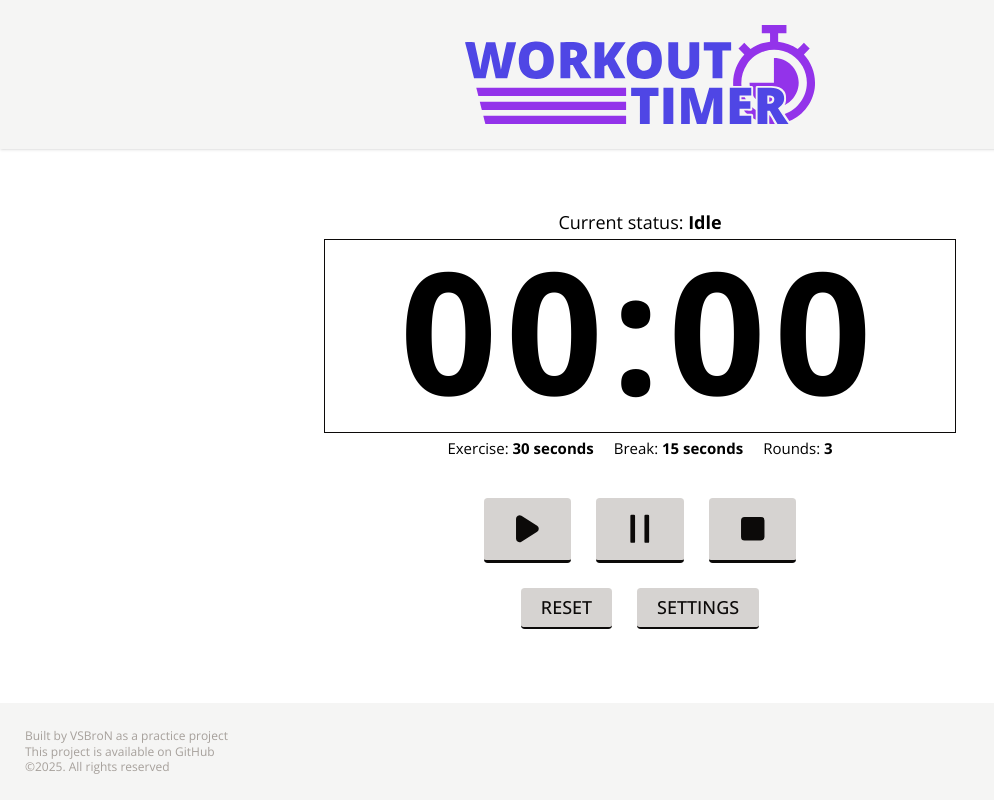
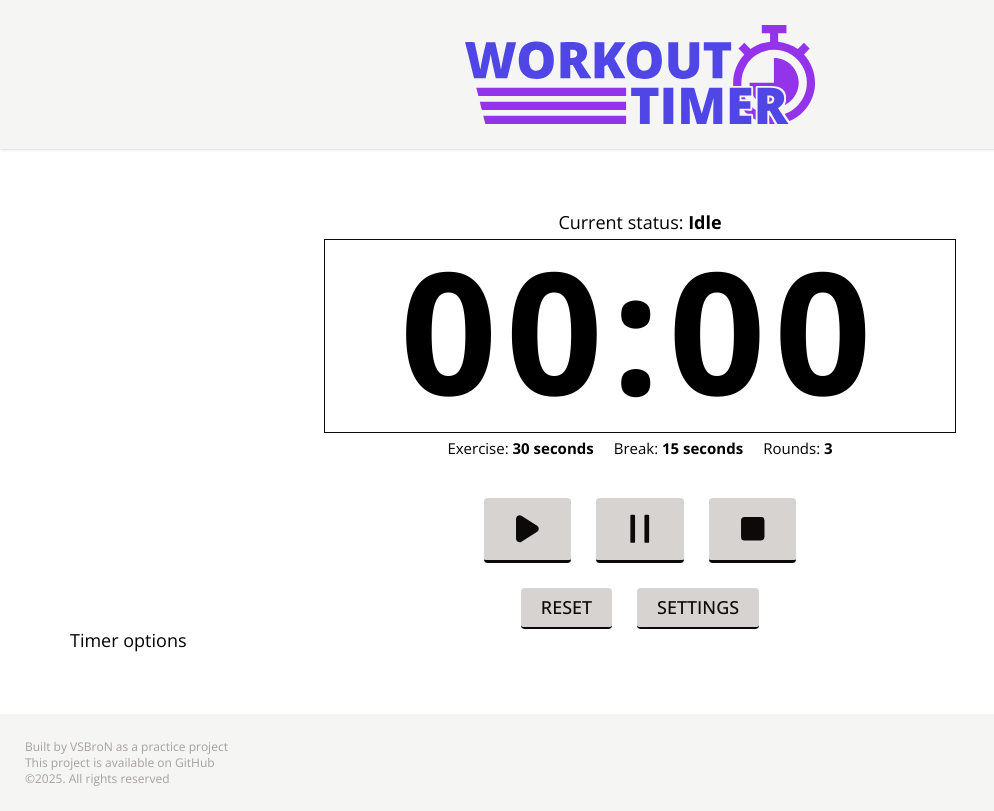
Before and after one commit to vsbron/workout-timer-2025-react, a React (Vite) app: page / in a window 1280 px wide. Both pictures are taken after a click on the button "SETTINGS". Shown: the whole page, without its empty margins (0-994 px from the left). Built offline with nearby package versions, Linux system fonts and the light colour scheme.

Commit message:
Add Options bar and a state that toggles it

```diff
--- a/src/components/Options.tsx
+++ b/src/components/Options.tsx
@@ -1,3 +1,5 @@
+import { useState } from "react";
+
 import { useTimerContext } from "@/context/TimerContext";
 
 import Button from "@/ui/Button";
@@ -7,14 +9,21 @@ function Options() {
   // Getting the reset function from the Context API
   const { resetTimer } = useTimerContext();
 
+  // Setting the state for the options bar visibility and creating toggle function
+  const [areOptionsOpen, setAreOptionsOpen] = useState<boolean>(false);
+  const toggleOptions = () => {
+    setAreOptionsOpen((areOpen) => !areOpen);
+  };
+
   // Returned JSX
   return (
     <section>
       <Container>
         <div className="flex justify-center gap-10">
           <Button onClick={resetTimer}>Reset</Button>
-          <Button>Settings</Button>
+          <Button onClick={toggleOptions}>Settings</Button>
         </div>
+        {areOptionsOpen && <div>Timer options</div>}
       </Container>
     </section>
   );
--- a/src/components/Timer.tsx
+++ b/src/components/Timer.tsx
@@ -1,4 +1,5 @@
 import { useTimerContext } from "@/context/TimerContext";
+
 import Container from "@/ui/Container";
 
 function Timer() {
```
